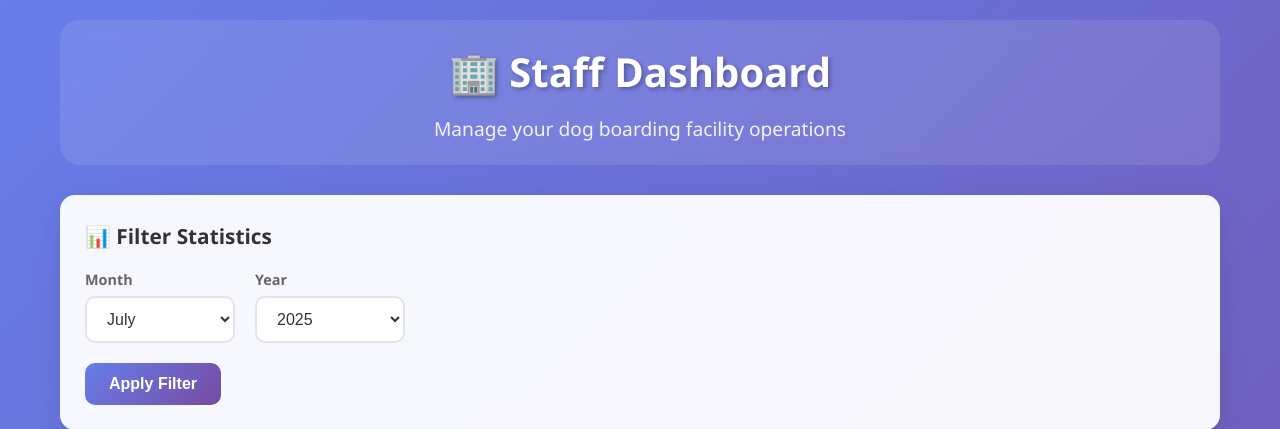
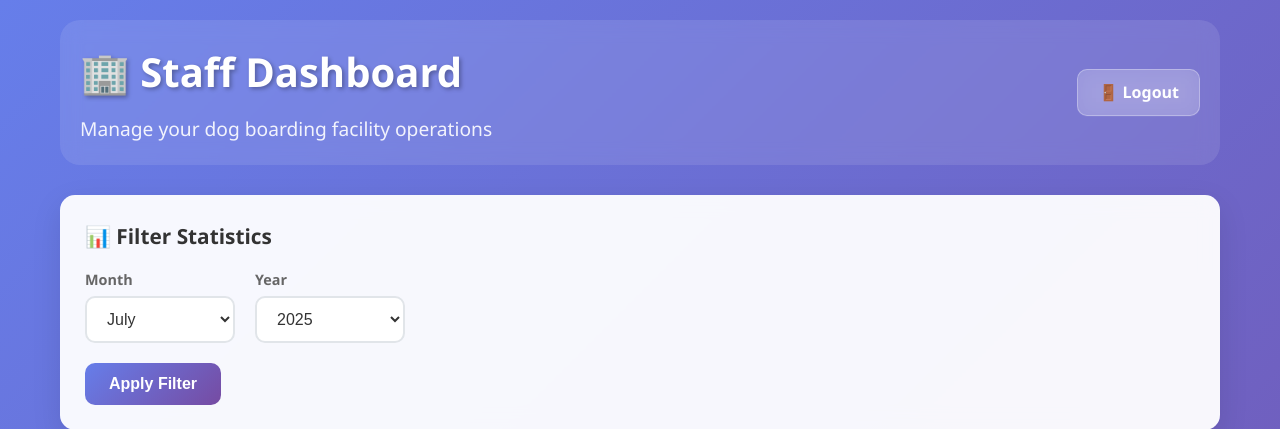
Before and after one commit to deannariddlespur/first-project, a Django app: page /staff/ in a window 1280 px wide. Shown: the top 429 px of the page. Run offline with Django 5.2, Linux system fonts and the light colour scheme; the visitor is signed in with stand-in values (Sample User, id 1); data that the repository does not hold is empty.

Commit message:
Add logout button to staff dashboard header

```diff
--- a/first-project-1/core/templates/core/staff_dashboard.html
+++ b/first-project-1/core/templates/core/staff_dashboard.html
@@ -20,13 +20,49 @@
     }
 
     .dashboard-header {
-        text-align: center;
         color: white;
         margin-bottom: 30px;
         padding: 20px;
         background: rgba(255, 255, 255, 0.1);
         border-radius: 20px;
         backdrop-filter: blur(10px);
+    }
+
+    .header-content {
+        display: flex;
+        justify-content: space-between;
+        align-items: center;
+        flex-wrap: wrap;
+        gap: 20px;
+    }
+
+    .header-left {
+        flex: 1;
+        text-align: left;
+    }
+
+    .header-right {
+        flex-shrink: 0;
+    }
+
+    .logout-btn {
+        display: inline-block;
+        padding: 10px 20px;
+        background: rgba(255, 255, 255, 0.2);
+        color: white;
+        text-decoration: none;
+        border-radius: 10px;
+        font-weight: 600;
+        transition: all 0.3s ease;
+        backdrop-filter: blur(10px);
+        border: 1px solid rgba(255, 255, 255, 0.3);
+    }
+
+    .logout-btn:hover {
+        background: rgba(255, 255, 255, 0.3);
+        transform: translateY(-1px);
+        color: white;
+        text-decoration: none;
     }
 
     .dashboard-title {
@@ -365,8 +401,17 @@
 
 <div class="dashboard-container">
     <div class="dashboard-header">
-        <h1 class="dashboard-title">🏢 Staff Dashboard</h1>
-        <p class="dashboard-subtitle">Manage your dog boarding facility operations</p>
+        <div class="header-content">
+            <div class="header-left">
+                <h1 class="dashboard-title">🏢 Staff Dashboard</h1>
+                <p class="dashboard-subtitle">Manage your dog boarding facility operations</p>
+            </div>
+            <div class="header-right">
+                <a href="{% url 'logout' %}" class="logout-btn">
+                    🚪 Logout
+                </a>
+            </div>
+        </div>
     </div>
 
     <div class="filter-section">
@@ -535,4 +580,21 @@
         </a>
     </div>
 </div>
+
+<style>
+    @media (max-width: 768px) {
+        .header-content {
+            flex-direction: column;
+            text-align: center;
+        }
+
+        .header-left {
+            text-align: center;
+        }
+
+        .logout-btn {
+            margin-top: 10px;
+        }
+    }
+</style>
 {% endblock %}
```
